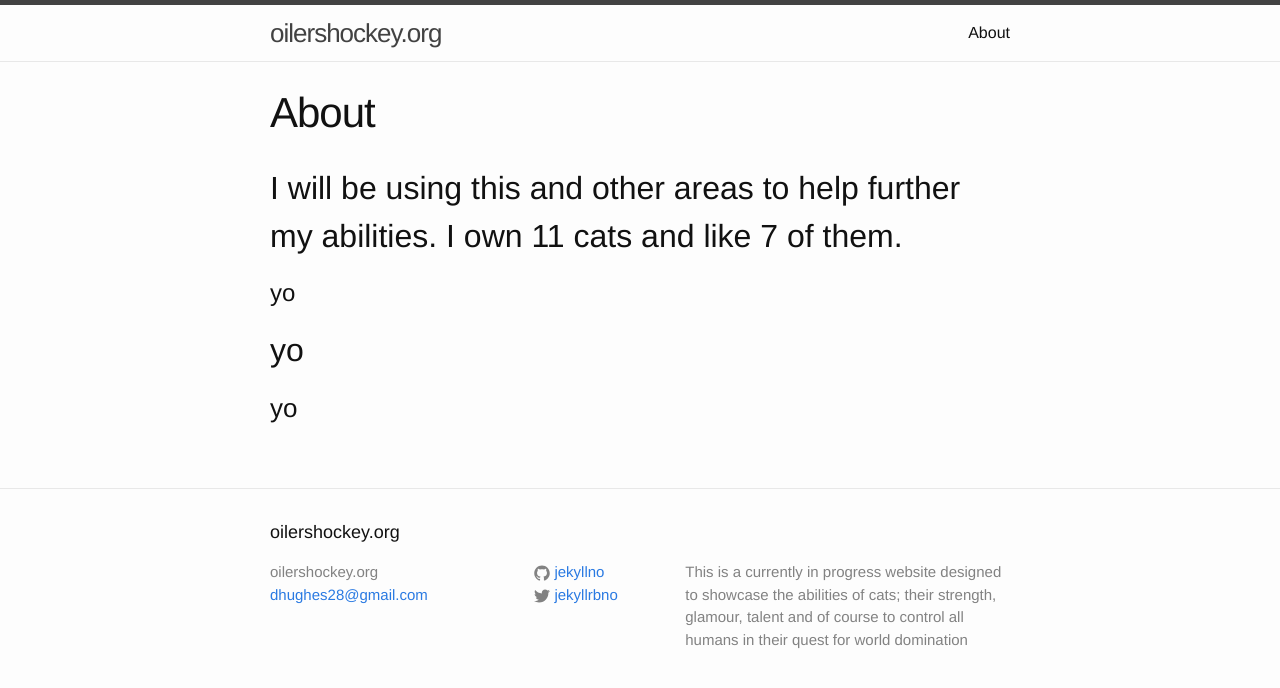
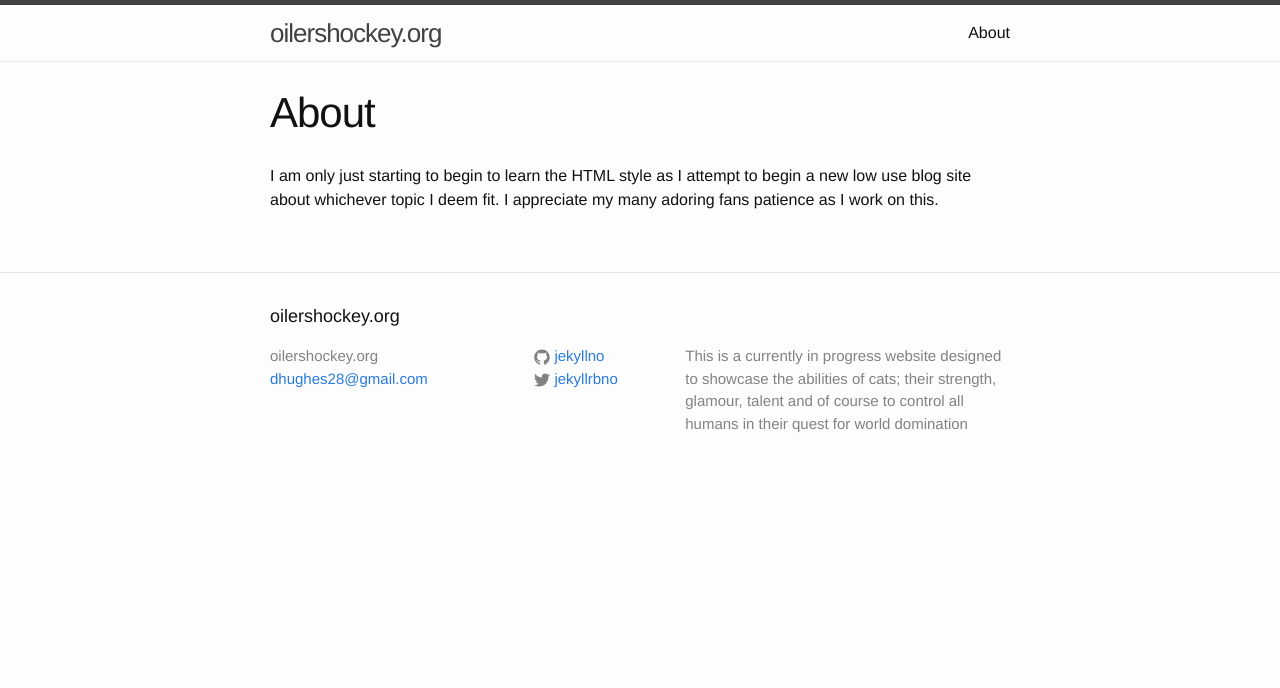
Before and after one commit to Dhughes06/Dhughes06.github.io, a Jekyll site: the page built from about.md, in a window 1280 px wide. Shown: the top 688 px of the page. Built offline with Jekyll 4.4.1, drawn with Linux system fonts in a browser that asks for light colours.

Commit message:
Update about.md

```diff
--- a/about.md
+++ b/about.md
@@ -3,10 +3,4 @@ layout: page
 title: About
 permalink: /about/
 ---
-I will be using this and other areas to help further my abilities. I own 11 cats and like 7 of them.
----
-<h1>yo</h1>
-
-<h2>yo</h2>
-
-<h3>yo</h3>
+I am only just starting to begin to learn the HTML style as I attempt to begin a new low use blog site about whichever topic I deem fit. I appreciate my many adoring fans patience as I work on this.
```
